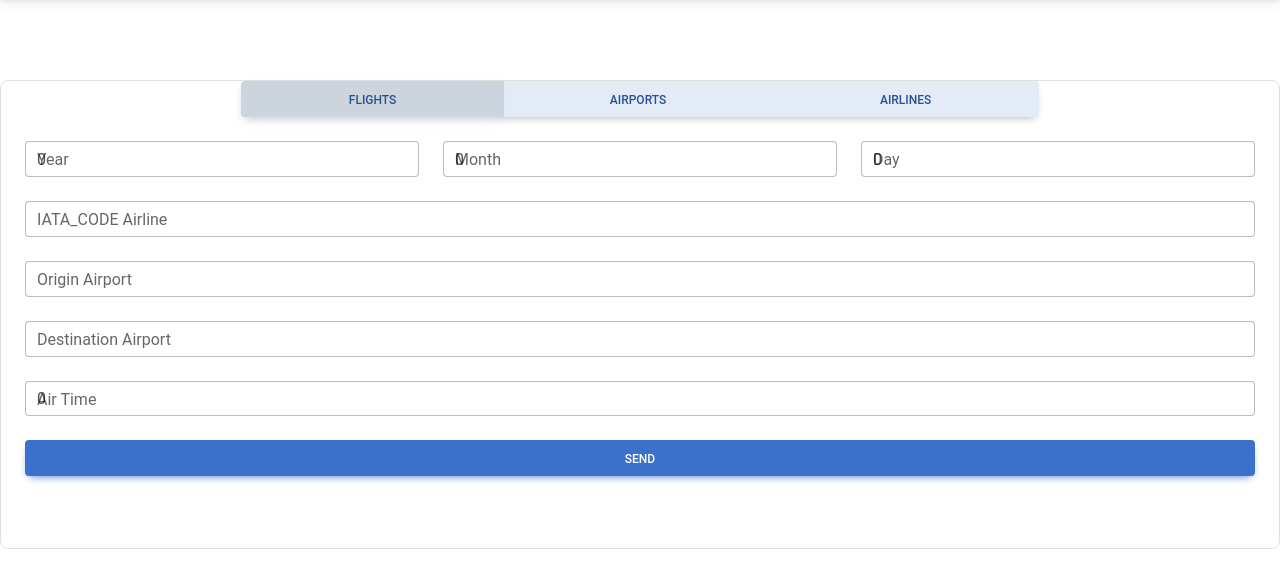
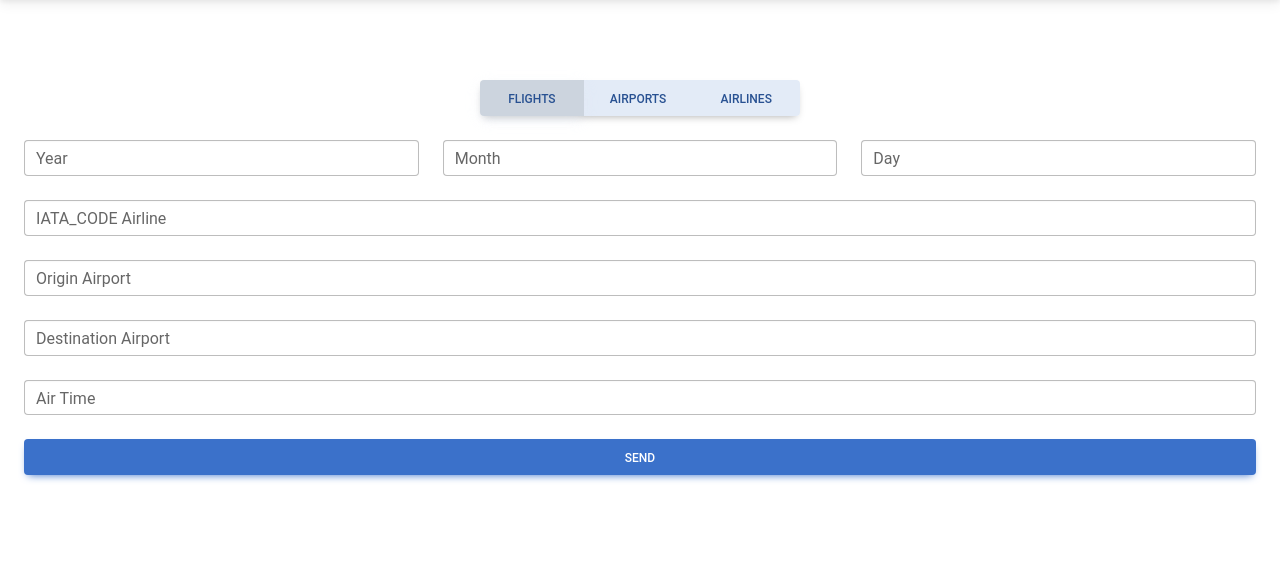
Before and after one commit to Lucacontr/MongoFlights, a Flask app: page /insert in a window 1280 px wide. Shown: the part 63-651 px from the top of the page. Run offline with Flask 3, Linux system fonts and the light colour scheme; some libraries are stand-ins or nearby versions.

Commit message:
final adjustments to front end and final bug fix

```diff
--- a/templates/airlines.html
+++ b/templates/airlines.html
@@ -100,7 +100,7 @@
         </div>
     </nav>
 
-    <div id="snackbar">ID copied</div>
+    <div id="snackbar" style="border-radius: 15px">ID copied</div>
 
     <div id="airlinesTable" class="airlinesTable ">
         <div class="container-md bg-gray align-self-center" style="margin-top: 2em;">
--- a/templates/airports.html
+++ b/templates/airports.html
@@ -100,7 +100,7 @@
         </div>
     </nav>
 
-    <div id="snackbar">ID copied</div>
+    <div id="snackbar" style="border-radius: 15px">ID copied</div>
 
     <div id="airportsTable" class="airportsTable" style="margin-top: 2em">
           <section class="pb-4">
--- a/templates/delete.html
+++ b/templates/delete.html
@@ -53,7 +53,7 @@
         </div>
     </nav>
 
-    <div class="bg-white border rounded-5">
+    <div class="bg-white">
         <div class="btn-group d-flex align-self-center" style="margin-inline: 35em; margin-top: 5em">
             <input type="radio" class="btn-check" name="options" id="1" value="1" autocomplete="off" {% if radio == 1 or radio is undefined%} checked {% endif %} />
             <label class="btn btn-secondary" for="1">Flights</label>
--- a/templates/departure.html
+++ b/templates/departure.html
@@ -38,7 +38,7 @@
 
     <div id="searchFlight" class="searchFlight">
 
-          <div class="bg-white border rounded-5">
+          <div class="bg-white">
 
             <section class="pb-4">
               <div class="forms">
--- a/templates/insert.html
+++ b/templates/insert.html
@@ -51,8 +51,8 @@
     </nav>
 
     <div id="searchFlight" class="searchFlight" style="margin-top: 5em;">
-          <div class="bg-white border rounded-5">
-            <div class="btn-group d-flex align-self-center" style="margin-inline: 15em">
+          <div class="bg-white">
+            <div class="btn-group d-flex align-self-center" style="margin-inline: 30em">
                 <input type="radio" class="btn-check" name="options" id="1" value="1" autocomplete="off" {% if radio == 1 or radio is undefined%} checked {% endif %} />
                 <label class="btn btn-secondary" for="1">Flights</label>
 
@@ -71,19 +71,19 @@
                       <div class="row mb-4">
                         <div class="col">
                           <div class="form-outline">
-                            <input type="text" id="Year" name="Year" class="form-control" value="0">
+                            <input type="text" id="Year" name="Year" class="form-control">
                             <label class="form-label" for="Year" style="margin-left: 0px;">Year</label>
                           <div class="form-notch"><div class="form-notch-leading" style="width: 9px;"></div><div class="form-notch-middle" style="width: 35px;"></div><div class="form-notch-trailing"></div></div></div>
                         </div>
                         <div class="col">
                           <div class="form-outline">
-                            <input type="text" id="Month" name="Month" class="form-control" value="0">
+                            <input type="text" id="Month" name="Month" class="form-control">
                             <label class="form-label" for="Month" style="margin-left: 0px;">Month</label>
                           <div class="form-notch"><div class="form-notch-leading" style="width: 9px;"></div><div class="form-notch-middle" style="width: 42px;"></div><div class="form-notch-trailing"></div></div></div>
                         </div>
                         <div class="col">
                           <div class="form-outline">
-                            <input type="text" id="Day" name="Day" class="form-control" value="0">
+                            <input type="text" id="Day" name="Day" class="form-control">
                             <label class="form-label" for="Day" style="margin-left: 0px;">Day</label>
                           <div class="form-notch"><div class="form-notch-leading" style="width: 9px;"></div><div class="form-notch-middle" style="width: 30px;"></div><div class="form-notch-trailing"></div></div></div>
                         </div>
@@ -109,7 +109,7 @@
 
                       <!-- Number input -->
                       <div class="form-outline mb-4">
-                        <input type="number" id="Time" name="Time" class="form-control" value="0">
+                        <input type="number" id="Time" name="Time" class="form-control">
                         <label class="form-label" for="Time" style="margin-left: 0px;">Air Time</label>
                       <div class="form-notch"><div class="form-notch-leading" style="width: 9px;"></div><div class="form-notch-middle" style="width: 54px;"></div><div class="form-notch-trailing"></div></div></div>
 
--- a/templates/query.html
+++ b/templates/query.html
@@ -75,9 +75,8 @@
         </div>
     </nav>
 
-
-    <div class="bg-white border rounded-5" style="margin-top: 5em">
-        <div class="btn-group d-flex align-self-center" style="margin-inline: 15em">
+    <div class="bg-white" style="margin-top: 5em">
+        <div class="btn-group d-flex align-self-center" style="margin-inline: 30em">
             <input type="radio" class="btn-check" name="options" id="1" value="1" autocomplete="off" {% if radio == 1 or radio is undefined%} checked {% endif %}/>
             <label class="btn btn-secondary" for="1">Flights</label>
 
--- a/templates/update.html
+++ b/templates/update.html
@@ -71,8 +71,8 @@
         </div>
     </nav>
 
-    <div class="bg-white border rounded-5" style="margin-inline: 15em;">
-        <div class="btn-group d-flex align-self-center" style="margin-inline: 35em; margin-top: 5em">
+    <div class="bg-white" style="margin-inline: 15em;">
+        <div class="btn-group d-flex align-self-center" style="margin-inline: 30em; margin-top: 5em">
             <input type="radio" class="btn-check" name="options" id="1" value="1" autocomplete="off" {% if radio == 1 or radio is undefined%} checked {% endif %} />
             <label class="btn btn-secondary" for="1">Flights</label>
 
```
